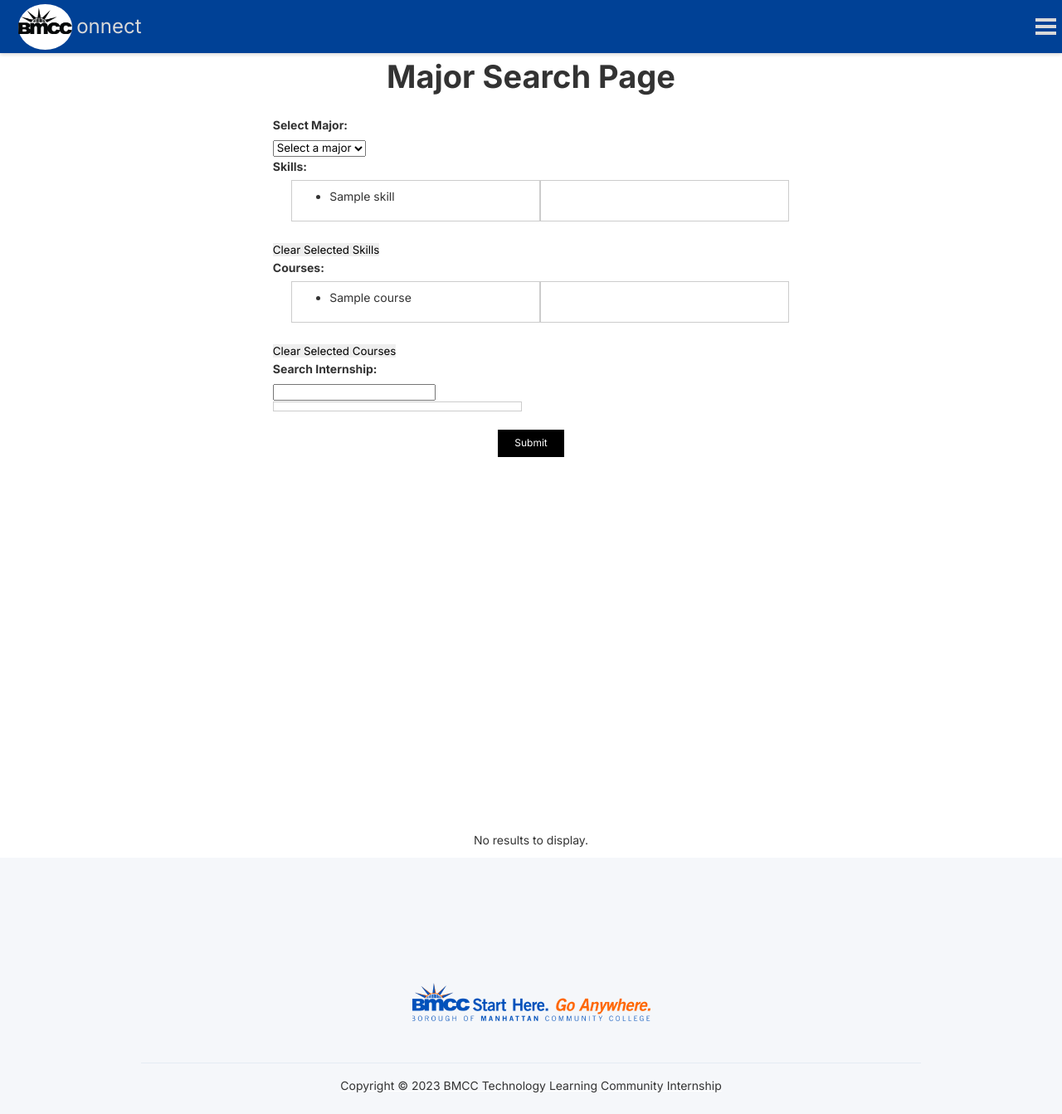
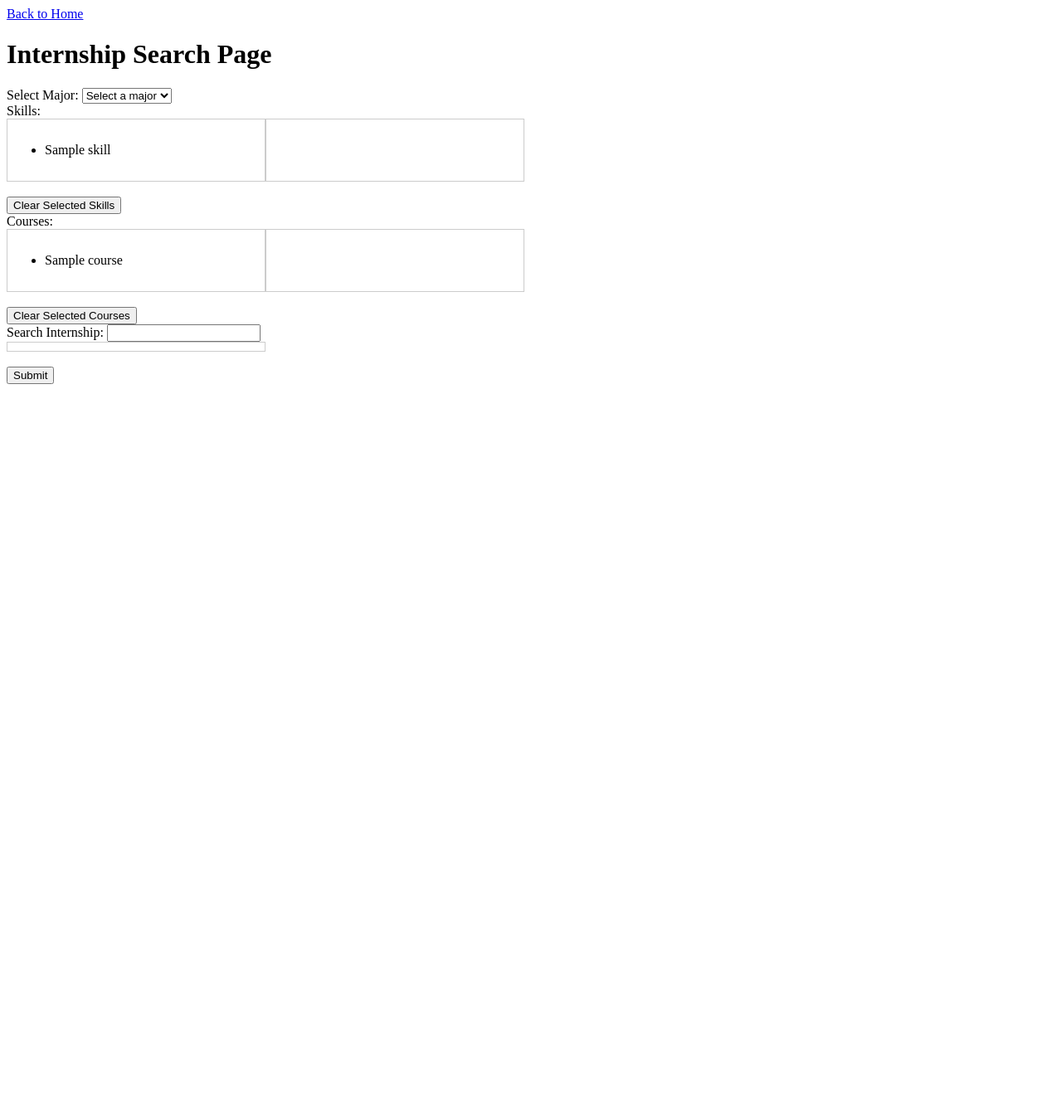
Before and after one commit to Sandrieli13/Integration-testing, a Django app: page /page3/ in a window 1280 px wide. Shown: the whole page at 83% size. After the commit the page ends 463 px from the top, so only its background shows below. Run offline with Django 4.2, Linux system fonts and the light colour scheme; tables that the repository leaves empty hold one stand-in row (values such as "Sample post"); some libraries are stand-ins or nearby versions.

Commit message:
Update page3.html
careers page3 updates

```diff
--- a/careers/templates/page3.html
+++ b/careers/templates/page3.html
@@ -1,10 +1,10 @@
-{% extends 'base.html' %}
-
-{% block content %}
-
+<!DOCTYPE html>
+<html>
+<head>
+    <title>Page 3</title>
     <style>
         /* Add max height to the lists */
-        #skills-list, #courses-list, #selected-skills,#selected-courses, #internship-suggestions {
+        #skills-list, #courses-list, #selected-skills,#selected-courses, #internship-suggestions, #contan {
             max-height: 200px;
             width: 300px;
             overflow-y: auto;
@@ -17,11 +17,72 @@
             display:flex;
         }
     </style>
-
-<body>
-    <h1>Major Search Page</h1>
-
-    <form method="POST" action="{% url 'page3' %}">
+</head>
+<body stule="background">
+    <a href="{% url 'home' %}">Back to Home</a>
+    <h1>Internship Search Page</h1>
+    {% if done %}
+    <div class="container" >
+        <div id="contan" style="width: 30%; max-height: 100%; cursor: default;">
+            <h2>{{ majors.major }} Skills:</h2>
+            <ul>
+                {% for skill in majors.skills.all %}
+                    <li>{{ skill.name }}</li>
+                {% endfor %}
+            </ul>
+            <h2>Selected Skills:</h2>
+            <ul>
+                {% for skill in skills %}
+                    <li>{{ skill }}</li>
+                {% endfor %}
+            </ul>
+            <h2>Selected Courses:</h2>
+            <ul>
+                {% for course in courses %}
+                    <li>{{ course }}</li>
+                {% endfor %}
+            </ul>
+        </div>
+        <div id="contan" style="width: 30%; max-height: 100%; cursor: default;">
+            <h2>{{ intr_des }} Internship:</h2>
+            <h4>Title: {{ intern.title }}</h4>
+            <h4>Description: </h4><p>{{ intern.description }}</p>
+            <h4>Link:</h4><a href="{{ intern.link }}" target="_blank">{{ intern.link }}</a>
+            <h4>Skills:</h4>
+            <ul>
+                {% for skill in intern.skills.all %}
+                    <li>{{ skill.name }}</li>
+                {% endfor %}
+            </ul>
+            <h4>Courses:</h4>
+            <ul>
+                {% for course in intern.courses.all %}
+                    <li>{{ course.name }}</li>
+                {% endfor %}
+            </ul>
+        </div>
+        <div id="contan" style="width: 30%; max-height: 100%; cursor: default;">
+            <h2>Mismatched Skills:</h2>
+            <ul>
+                {% for skill in intern.skills.all %}
+                    {% if skill not in majors.skills.all and skill.name not in skills %}
+                        <li>{{ skill.name }}</li>
+                    {% endif %}
+                {% endfor %}
+            </ul>
+            <h2>Mismatched Courses:</h2>
+            <ul>
+                {% for course in intern.courses.all %}
+                    {% if course.name not in courses %}
+                        <li>{{ course.name }}</li>
+                    {% endif %}
+                {% endfor %}
+            </ul>
+        </div>
+    </div>
+    <p><a href="{% url 'page3' %}">Try again</a></p>
+    {% else %}
+    <form method="POST" id="form" action="{% url 'page3' %}">
         {% csrf_token %}
 
         <!-- Select for available majors -->
@@ -72,43 +133,47 @@
         <div id="internship-suggestions" class="suggestions"></div> <!-- Use a class for styling -->
         <br>
 
-        <button class="navbar-button w-nav-link text-3 footer-ting" type="submit">Submit</button>
+        <button type="submit">Submit</button>
     </form>
 
-    <!-- Display results -->
-    {% if results %}
-        {% for result in results %}
-            {% if result.case_1 %}
-                <h2>Case 1 Results:</h2>
-                <p>Selected Major: {{ result.case_1.selected_major_name }}</p>
-                <h3>Major Skills:</h3>
-                <ul>
-                    {% for skill in result.case_1.major_skills %}
-                        <li>{{ skill.name }}</li>
-                    {% endfor %}
-                </ul>
-                <!-- Display other details and comparison points for case 1 -->
-            {% endif %}
 
-            {% if result.case_2 %}
-                <h2>Case 2 Results:</h2>
-                <p>Selected Major: {{ result.case_2.selected_major_name }}</p>
-                <h3>Major Skills:</h3>
-                <ul>
-                    {% for skill in result.case_2.major_skills %}
-                        <li>{{ skill.name }}</li>
-                    {% endfor %}
-                </ul>
-                <!-- Display other details and comparison points for case 2 -->
-            {% endif %}
-        {% endfor %}
-    {% else %}
-        <p>No results to display.</p>
-    {% endif %}
 
     <!-- ... Rest of your page ... -->
 
     <script src="https://code.jquery.com/jquery-3.6.0.min.js"></script>
+    <script>
+        document.getElementById('form').addEventListener('submit', function(event) {
+            event.preventDefault();
+            const selectedDogItems = document.querySelectorAll('#selected-skills-list li[data-skill-id]');
+            const selectedDogIds = Array.from(selectedDogItems).map(item => item.getAttribute('data-skill-id'));
+
+            const hiddenInput = document.createElement('input');
+            hiddenInput.type = 'hidden';
+            hiddenInput.name = 'skill_ids';
+            hiddenInput.value = selectedDogIds.join(',');
+
+            this.appendChild(hiddenInput);
+
+            this.submit();
+        });
+    </script>
+     <script>
+        document.getElementById('form').addEventListener('submit', function(event) {
+            event.preventDefault();
+            const selectedDogItems = document.querySelectorAll('#selected-courses-list li[data-course-id]');
+            const selectedDogIds = Array.from(selectedDogItems).map(item => item.getAttribute('data-course-id'));
+
+            const hiddenInput = document.createElement('input');
+            hiddenInput.type = 'hidden';
+            hiddenInput.name = 'course_ids';
+            hiddenInput.value = selectedDogIds.join(',');
+
+            this.appendChild(hiddenInput);
+
+            this.submit();
+        });
+    </script>
+
     <script>
         // ... Rest of your JavaScript code ...
 
@@ -295,5 +360,6 @@
         document.getElementById('clear-selected-skills').addEventListener('click', clearSelectedSkills);
         document.getElementById('clear-selected-courses').addEventListener('click', clearSelectedCourses);
     </script>
+    {% endif %}
 </body>
-{% endblock %}
+</html>
```
